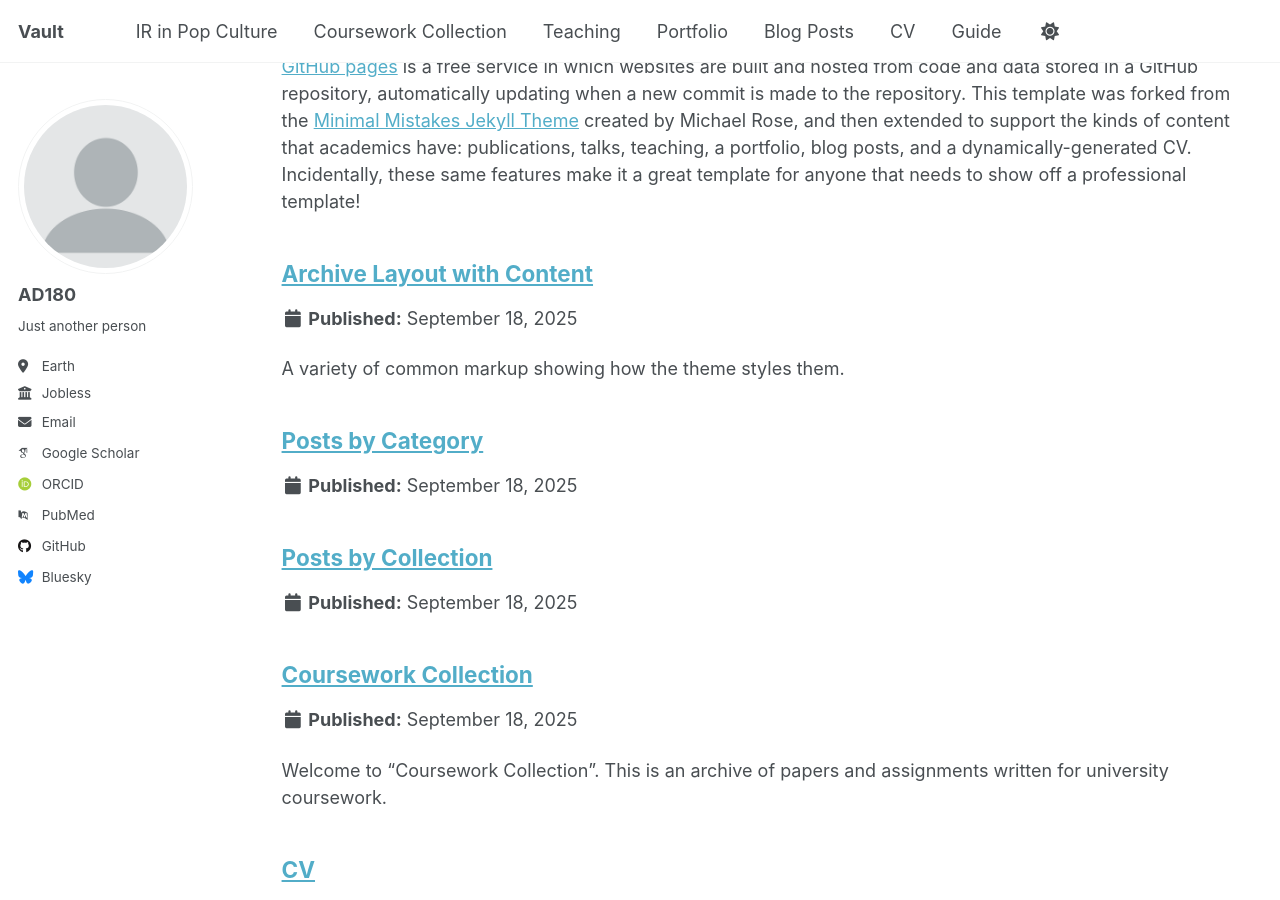
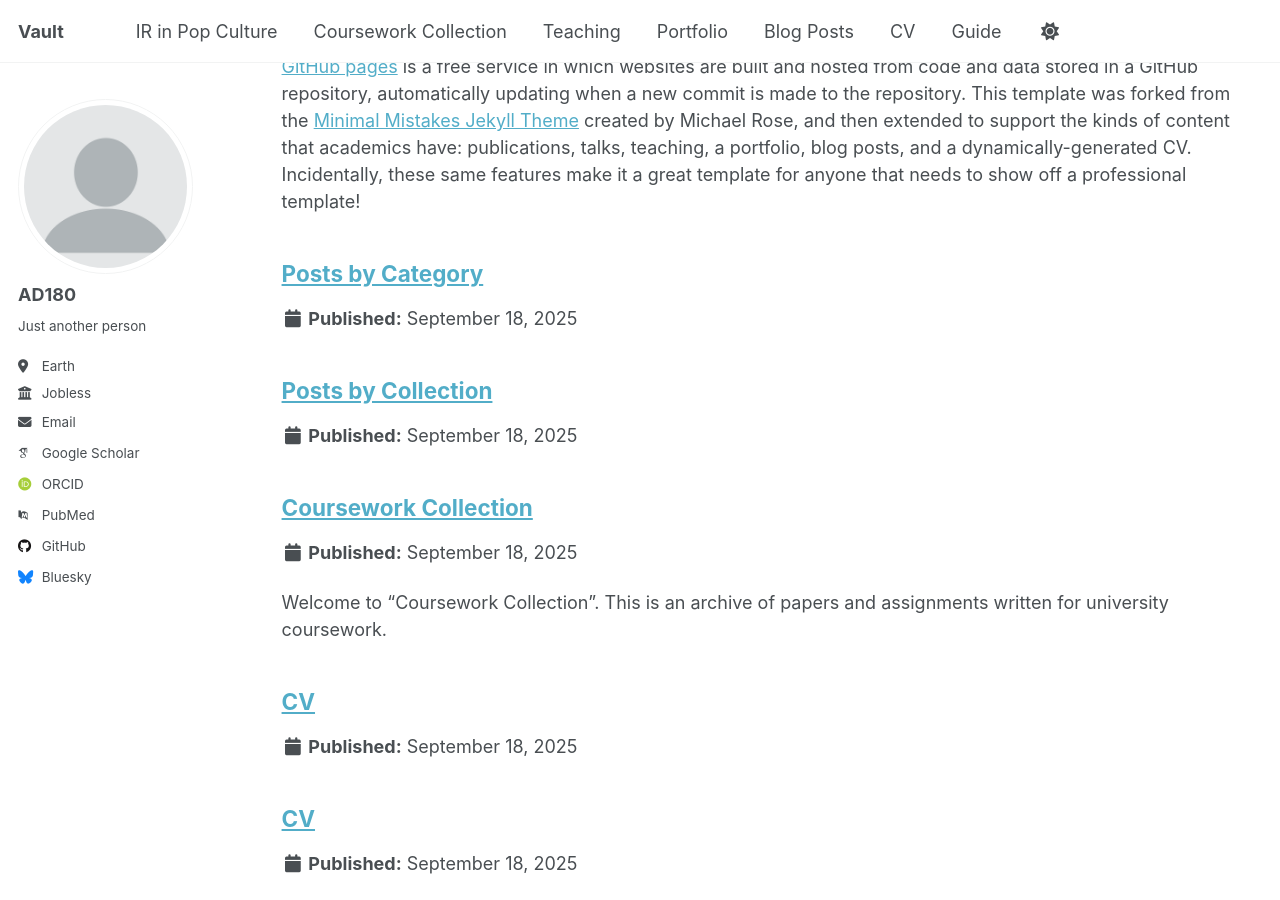
Before and after one commit to AD180-del/ad180-del.github.io, a Jekyll site: the page built from _pages/archive-layout-with-content.md, in a window 1280 px wide and 900 px high, scrolled down 4941 px. Built offline with Jekyll 4.4.1, drawn with Linux system fonts in a browser that asks for light colours; nearby versions of some CDN libraries; some web fonts are replaced; a script that is not in the unit is left out.

Commit message:
Update archive-layout-with-content.md

```diff
--- a/_pages/archive-layout-with-content.md
+++ b/_pages/archive-layout-with-content.md
@@ -173,5 +173,7 @@ This allows you to denote <var>variables</var>.
 
 {% include base_path %}
 {% for post in site.pages %}
-{% include archive-single.html %}
+  {% unless post.url == page.url %}
+    {% include archive-single.html %}
+  {% endunless %}
 {% endfor %}
```
